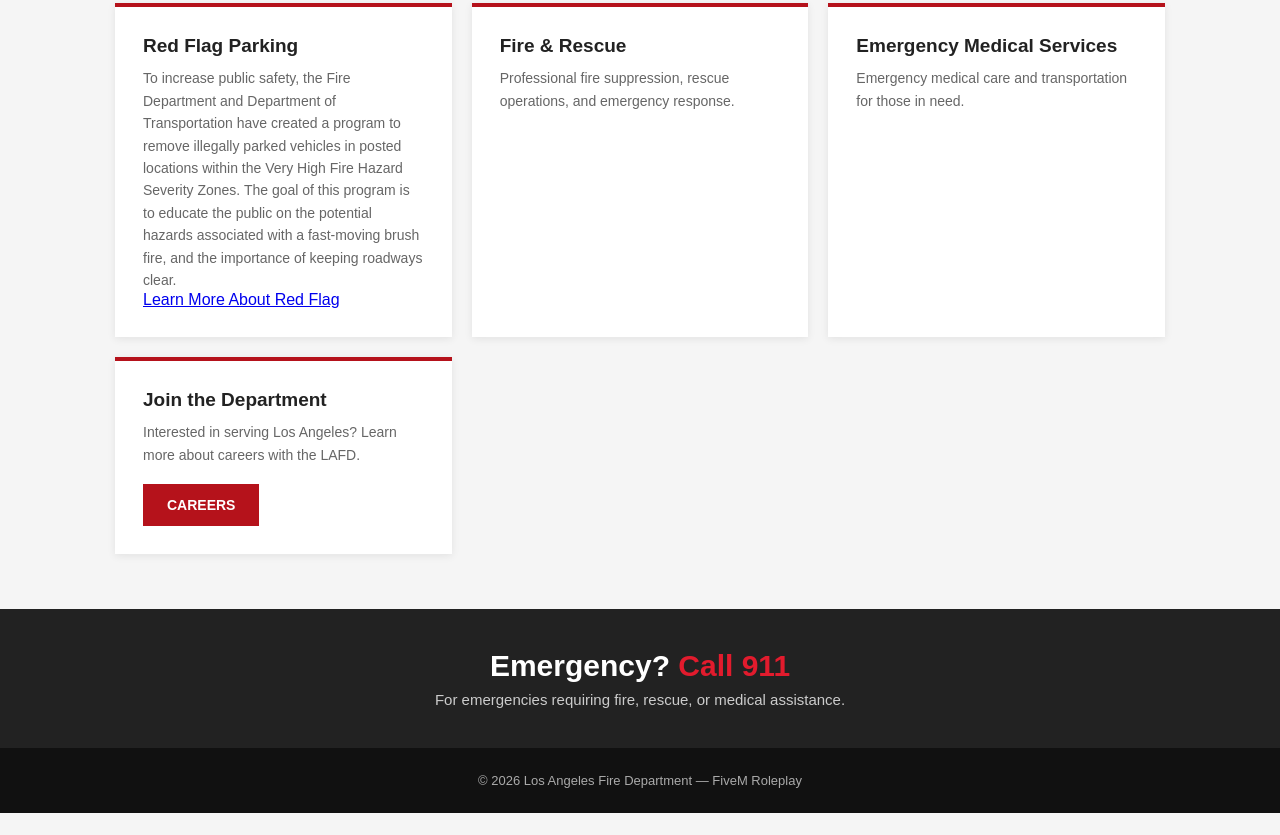
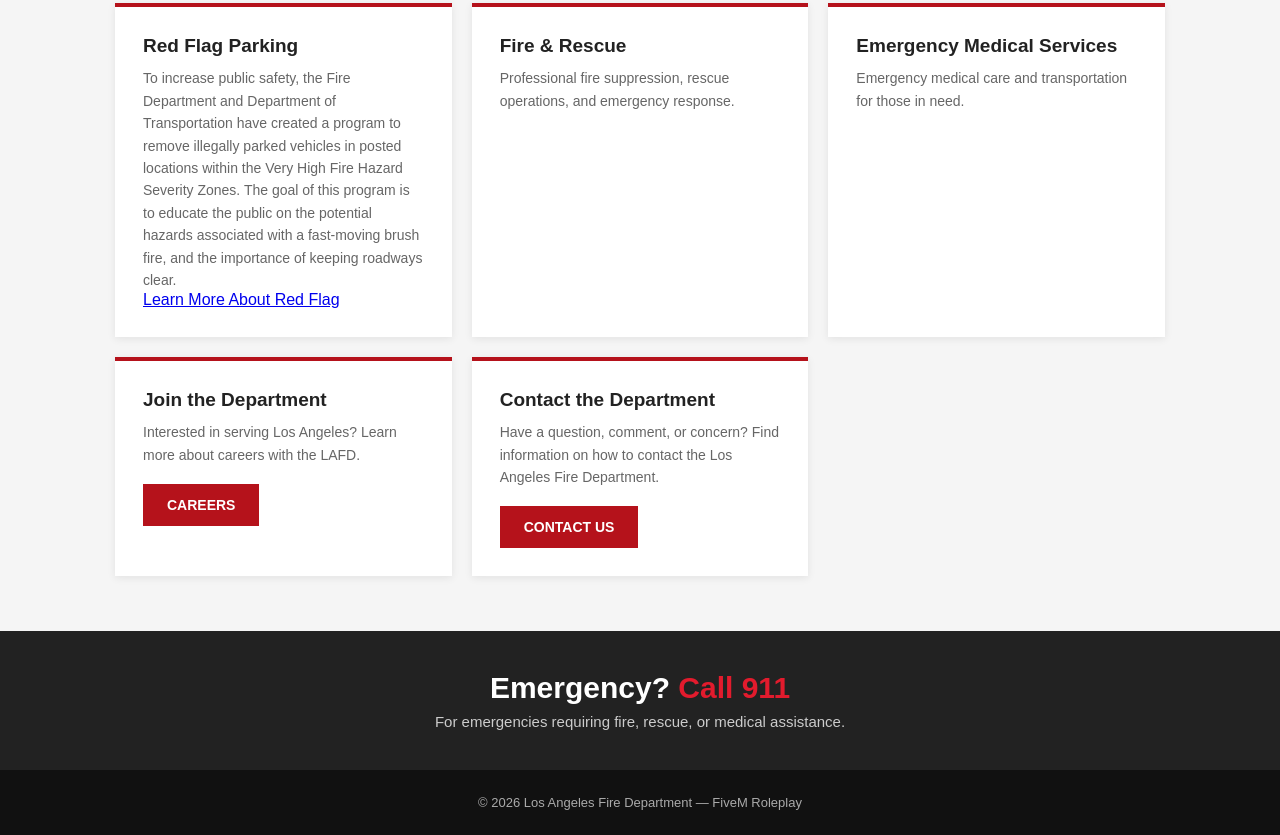
Before and after one commit to Unknownaod/lafd, a plain HTML site: page index.html in a window 1280 px wide. Shown: the part 770-1605 px from the top of the page. Before the commit the page ends 1583 px from the top, so only its background shows below. Drawn offline with Linux system fonts and the light colour scheme.

Commit message:
Add contact section to index.html

```diff
--- a/index.html
+++ b/index.html
@@ -864,6 +864,35 @@
         </div>
 
 
+
+    <div class="card">
+
+        <h3>
+            Contact the Department
+        </h3>
+
+
+        <p>
+
+            Have a question, comment, or concern?
+            Find information on how to contact the Los Angeles Fire Department.
+
+        </p>
+
+
+        <br>
+
+
+        <a
+            href="contact.html"
+            class="button"
+        >
+            CONTACT US
+        </a>
+
+    </div>
+
+
     </div>
 
 </main>
```
